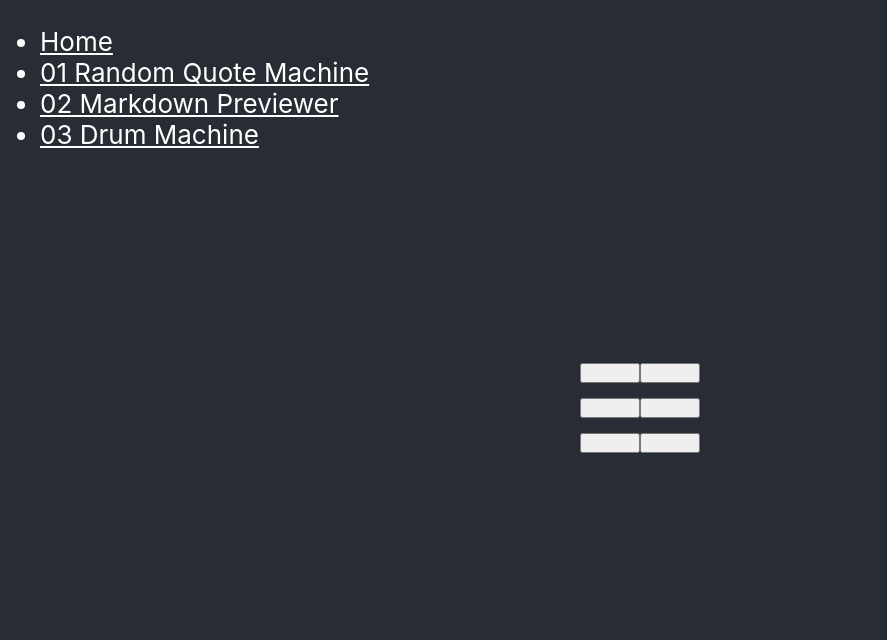
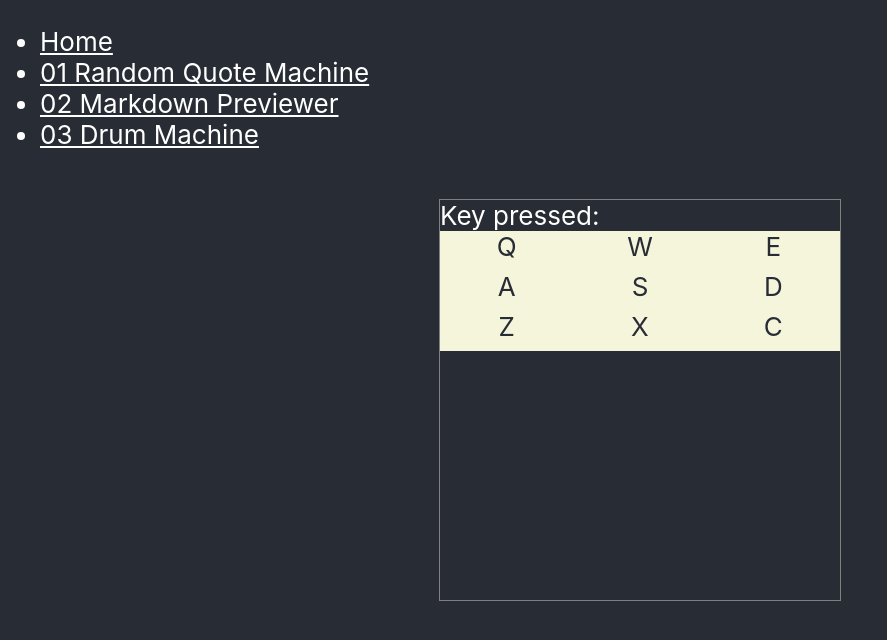
Before and after one commit to gj-oostenrijk/01-random-quote-machine, a React (Create React App) app: page /#/03-drum-machine in a window 1280 px wide. Shown: the top 640 px of the page, without its empty margins (0-887 px from the left). Built offline with nearby package versions, Linux system fonts and the light colour scheme.

Commit message:
working clicks and keydowns

```diff
--- a/src/App.css
+++ b/src/App.css
@@ -51,3 +51,22 @@ button {
   cursor: pointer;
   width: 50%;
 }
+
+
+/* Drum Machine */
+
+#drumMachine {
+  width: 400px;
+  height: 400px;
+  border: 1px solid gray;
+}
+
+.drum-pad {
+  display: inline-block;
+  width: 33.33%;
+  height: 40px;
+  background-color: beige;
+  color: #282c34;
+  text-align: center;
+
+}
--- a/src/routes/DrumMachine.jsx
+++ b/src/routes/DrumMachine.jsx
@@ -1,5 +1,62 @@
 import React from 'react';
 import '../App.css';
+
+const drumPadList = [
+  {
+    keyCode: 81,
+    keyTrigger: 'Q',
+    id: 'Heater-1',
+    url: 'https://s3.amazonaws.com/freecodecamp/drums/Heater-1.mp3'
+  },
+  {
+    keyCode: 87,
+    keyTrigger: 'W',
+    id: 'Heater-2',
+    url: 'https://s3.amazonaws.com/freecodecamp/drums/Heater-2.mp3'
+  },
+  {
+    keyCode: 69,
+    keyTrigger: 'E',
+    id: 'Heater-3',
+    url: 'https://s3.amazonaws.com/freecodecamp/drums/Heater-3.mp3'
+  },
+  {
+    keyCode: 65,
+    keyTrigger: 'A',
+    id: 'Heater-4',
+    url: 'https://s3.amazonaws.com/freecodecamp/drums/Heater-4_1.mp3'
+  },
+  {
+    keyCode: 83,
+    keyTrigger: 'S',
+    id: 'Clap',
+    url: 'https://s3.amazonaws.com/freecodecamp/drums/Heater-6.mp3'
+  },
+  {
+    keyCode: 68,
+    keyTrigger: 'D',
+    id: 'Open-HH',
+    url: 'https://s3.amazonaws.com/freecodecamp/drums/Dsc_Oh.mp3'
+  },
+  {
+    keyCode: 90,
+    keyTrigger: 'Z',
+    id: "Kick-n'-Hat",
+    url: 'https://s3.amazonaws.com/freecodecamp/drums/Kick_n_Hat.mp3'
+  },
+  {
+    keyCode: 88,
+    keyTrigger: 'X',
+    id: 'Kick',
+    url: 'https://s3.amazonaws.com/freecodecamp/drums/RP4_KICK_1.mp3'
+  },
+  {
+    keyCode: 67,
+    keyTrigger: 'C',
+    id: 'Closed-HH',
+    url: 'https://s3.amazonaws.com/freecodecamp/drums/Cev_H2.mp3'
+  }
+];
 
 export default class DrumMachine extends React.Component {
   constructor() {
@@ -9,6 +66,16 @@ export default class DrumMachine extends React.Component {
       input: ""
     };
     this.handleChange = this.handleChange.bind(this);
+    this.handleKeyPress = this.handleKeyPress.bind(this);
+    this.playSound = this.playSound.bind(this);
+  }
+
+  componentDidMount() {
+    document.addEventListener('keydown', this.handleKeyPress);
+  }
+
+  componentWillUnmount() {
+    document.removeEventListener('keydown', this.handleKeyPress);
   }
 
   handleChange(event) {
@@ -17,18 +84,49 @@ export default class DrumMachine extends React.Component {
       });
   }
 
+  handleKeyPress = ({ key }) => {
+    let keyUpperCase = key.toUpperCase();
+    if (drumPadList.find(e => e.keyTrigger === keyUpperCase)) {
+      console.log(keyUpperCase + " was pressed");
+      this.playSound(keyUpperCase);
+    }
+  };
 
+
+  playSound(keyTrigger) {
+    const sound = document.getElementById(keyTrigger);
+    sound.currentTime = 0;
+    sound.play();
+    this.setState({
+      input: keyTrigger
+    });
+    // this.activatePad();
+    // setTimeout(() => this.activatePad(), 100);
+    // this.props.updateDisplay(this.props.clipId.replace(/-/g, ' '));
+  }
 
   render() {
     return (
       <div id="drumMachine">
-            <button></button>
-            <button></button>
-            <button></button>
-            <button></button>
-            <button></button>
-            <button></button>
+        <div id="display">
+          Key pressed: {this.state.input}
+        </div>
 
+        {drumPadList.map((drumPad, index) => (
+          <div
+            className = "drum-pad"
+            key = {index}
+            id = {drumPad.id}
+            onClick = { () => {
+              this.playSound(drumPad.keyTrigger);
+            }} >
+            <audio
+              className='clip'
+              id={drumPad.keyTrigger}
+              src={drumPad.url} />
+            {drumPad.keyTrigger}
+          </div>
+        ))}
       </div>
     );
   };
```
Lines whose indentation alone changed are shown as unchanged.
